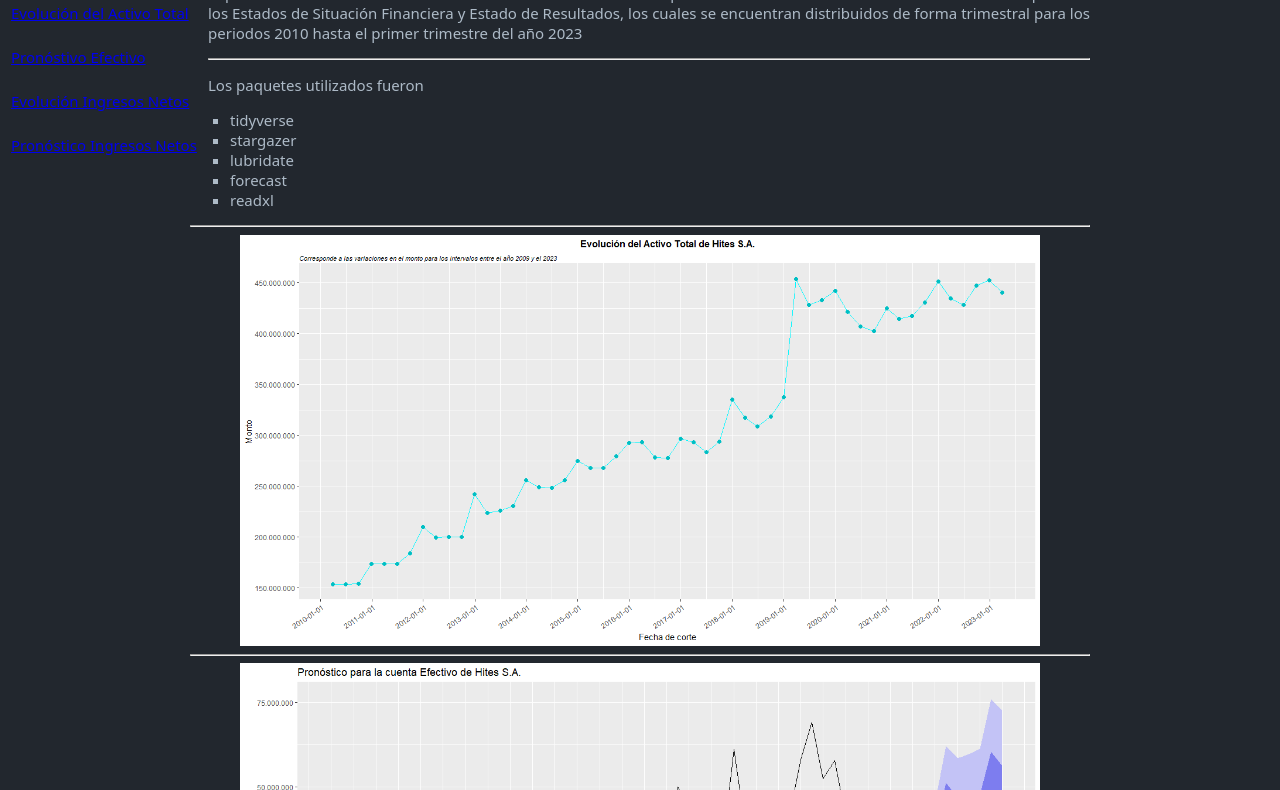
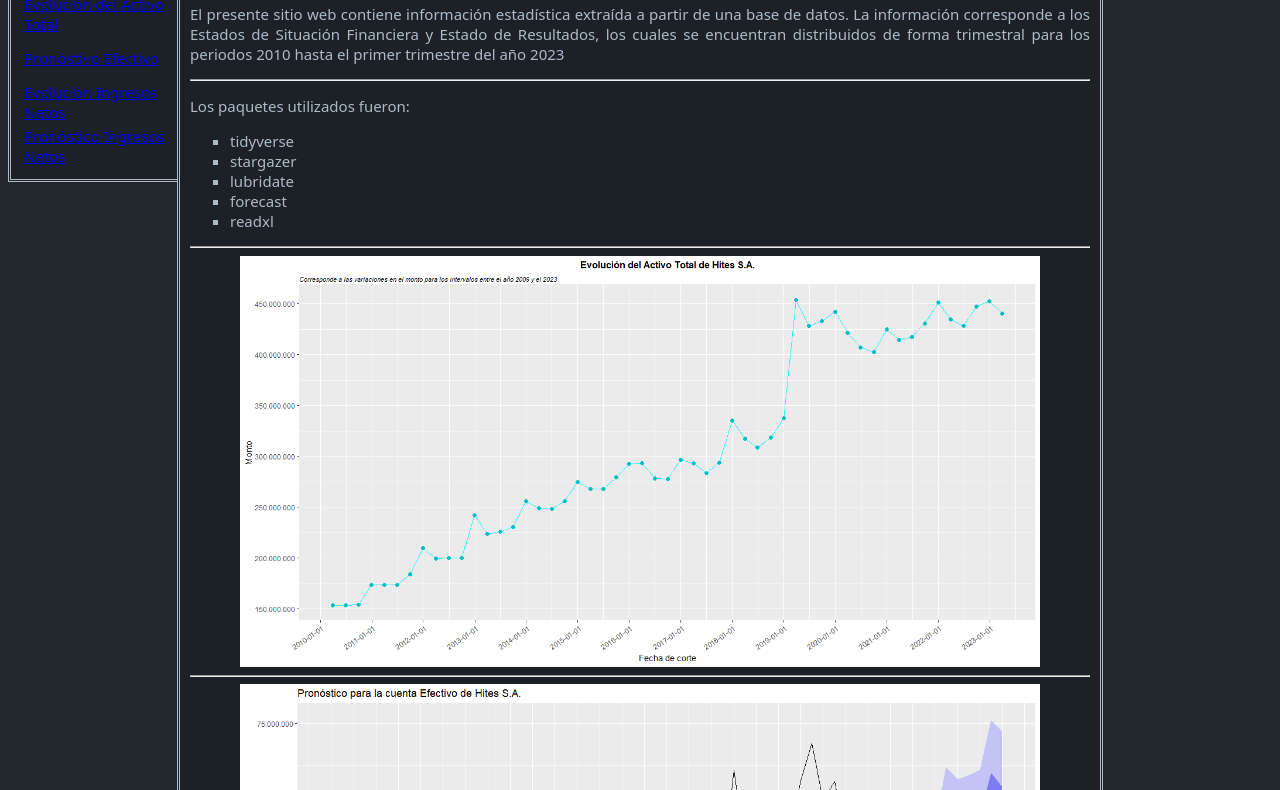
Before and after one commit to Rhia-nnon/Thesis-website, a plain HTML site: page index.html in a window 1280 px wide. Shown: the part 98-888 px from the top of the page. Drawn offline with Linux system fonts and the light colour scheme.

Commit message:
actualización

```diff
--- a/index.html
+++ b/index.html
@@ -6,9 +6,11 @@
     <title>Análisis de Datos</title>
     <meta name="viewport" content="width=device-width, initial-scale=1.0" />
     <link rel="stylesheet" type="text/css" href="styles.css" />
+
 </head>
 
 <body>
+
 
     <aside>
         <center>
@@ -30,6 +32,9 @@
             </tr>
         </table>
     </aside>
+
+
+
     <div id="container">
 
         <h1>Análisis de Datos mediante lenguaje R para la auditoría</h1>
@@ -38,7 +43,7 @@
             corresponde a los Estados de Situación Financiera y Estado de Resultados, los cuales se encuentran
             distribuidos de forma trimestral para los periodos 2010 hasta el primer trimestre del año 2023</p>
         <hr>
-        <p> Los paquetes utilizados fueron
+        <p> Los paquetes utilizados fueron:
         <ul class="package">
             <li>tidyverse</li>
             <li>stargazer</li>
@@ -48,6 +53,9 @@
         </ul>
         </p>
         <hr>
+        <code>
+
+               </code>
         <img id="evol_act" src="evol_act.png">
         <hr>
         <img id="frcst_efect" src="frcst_efect.png">
--- a/styles.css
+++ b/styles.css
@@ -7,10 +7,25 @@ body {
 
 #container {
     width: 900px;
+    padding: 10px;
+    border-style: double;
     margin-left: auto;
     margin-right: auto;
     height: auto;
+    background-color: rgb(28, 33, 40);
+    margin: 0 auto;
+    position: relative;
+}
 
+aside {
+    float: left;
+    width: 150px;
+    background-color: rgb(28, 33, 40);
+    border-style: double;
+    height: auto;
+    padding: 10px;
+    margin: 0 auto;
+    position: absolute;
 }
 
 h1,
@@ -28,11 +43,6 @@ p {
     text-justify: inter-word;
 }
 
-aside {
-    float: left;
-    width: 200px;
-    height: auto;
-}
 
 ul.package {
     list-style-type: square;
```
